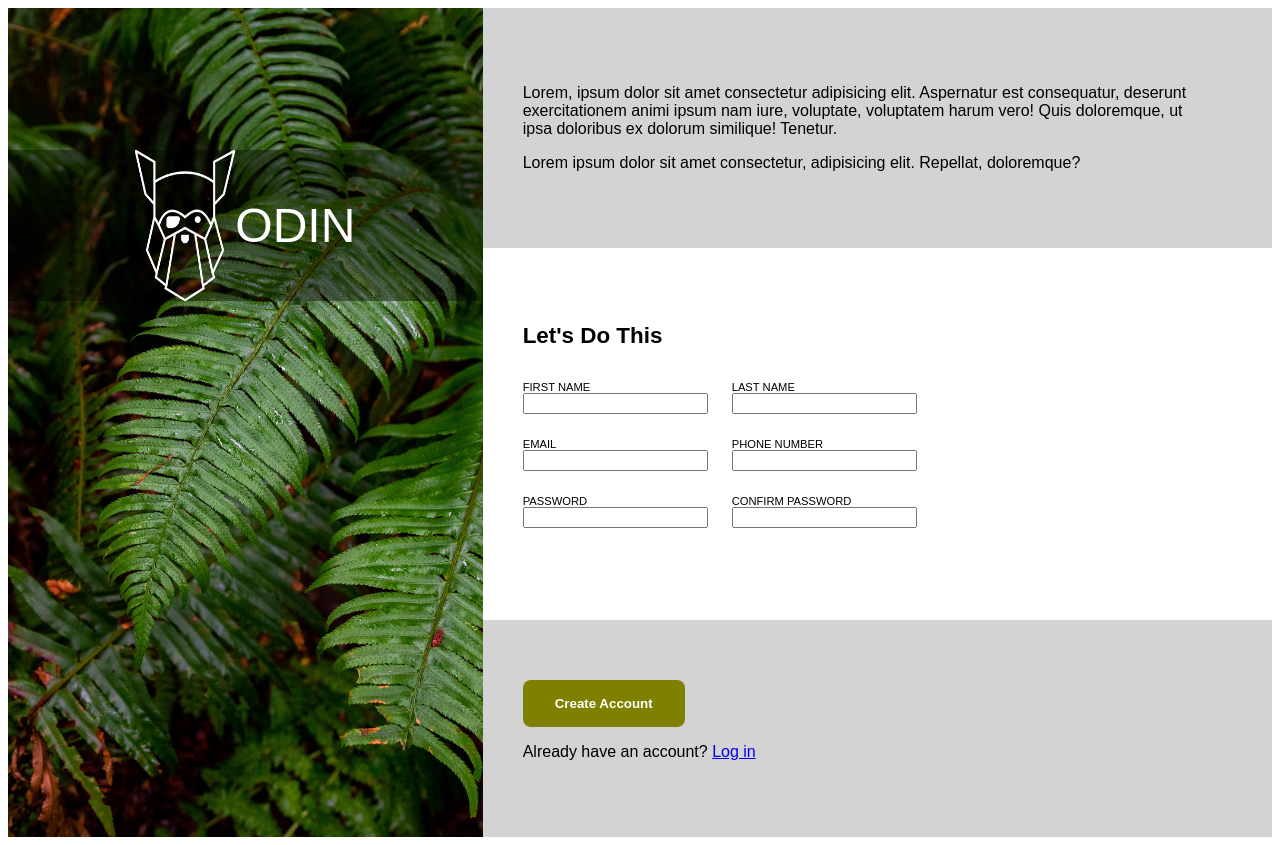
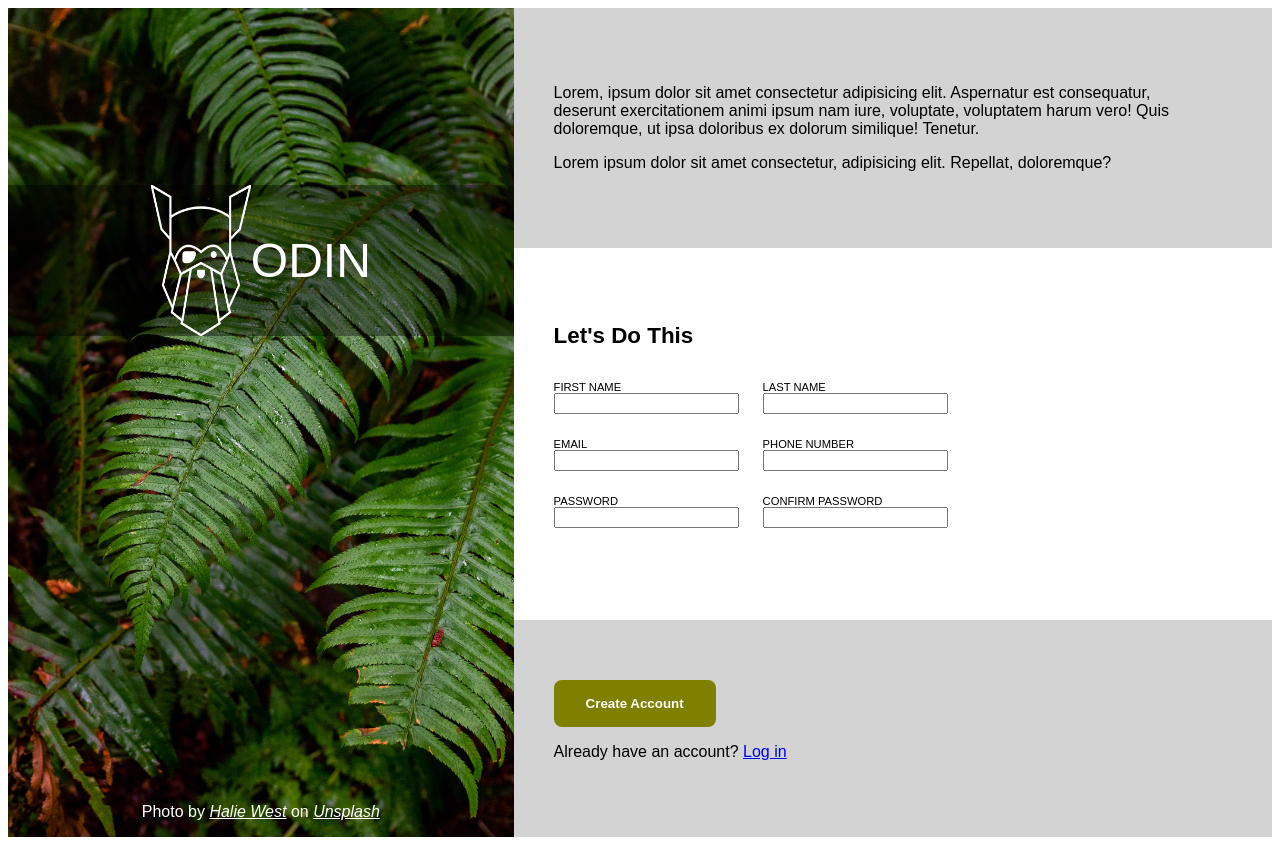
Before and after one commit to volkankarakaya/sign-up-form, a plain HTML site: page index.html in a window 1280 px wide. Drawn offline with Linux system fonts and the light colour scheme.

Commit message:
add stock photo credit section

```diff
--- a/index.html
+++ b/index.html
@@ -13,6 +13,7 @@
         <img src="./odin-lined.png" alt="Odin logo" id="logo"/>
         <p>ODIN</p>
       </div>
+      <p id="credit">Photo by <a href="https://unsplash.com/photos/25xggax4bSA">Halie West</a> on <a href="https://unsplash.com/">Unsplash</a></p>
     </div>
 
     <div class="right-container">
--- a/style.css
+++ b/style.css
@@ -14,14 +14,17 @@
     display: flex;
     justify-content: center;
 
+    font-size: 48px;
+    color: white;
+
 
 
 }
 
-.left-container p{
+/* .left-container p{
     font-size: 48px;
     color: white;
-}
+} */
 
 body{
     display: flex;
@@ -35,19 +38,23 @@ body{
 .left-container{
     background-image: url(./halie-west-25xggax4bSA-unsplash.jpg);
     background-size: cover;
-    flex: 1 1 40vh;
+    flex: 1 1 40vw;
+    display: flex;
+    flex-direction: column;
 
 }
 
 .right-container{
-    flex: 2 2 60vh;
+    flex: 2 1 60vw;
     margin: 0;
+    position: relative;
 
 }
 
 .right-container div{
     background-color: lightgrey;
     padding: 60px 60px 60px 40px;
+
 
 }
 form{
@@ -93,3 +100,25 @@ button{
     font-weight: bold;
     /* margin-left: 32px; */
 }
+
+#credit{
+    margin-top: auto;
+    font-size: 1rem;
+    color: white;
+}
+
+#credit>a{
+    font-style: italic;
+    color: white;
+}
+
+
+
+.left-container>p{
+    margin-top: auto;
+    text-align: center;
+}
+
+.left-container>div{
+    margin: 35% 0;
+}
```
